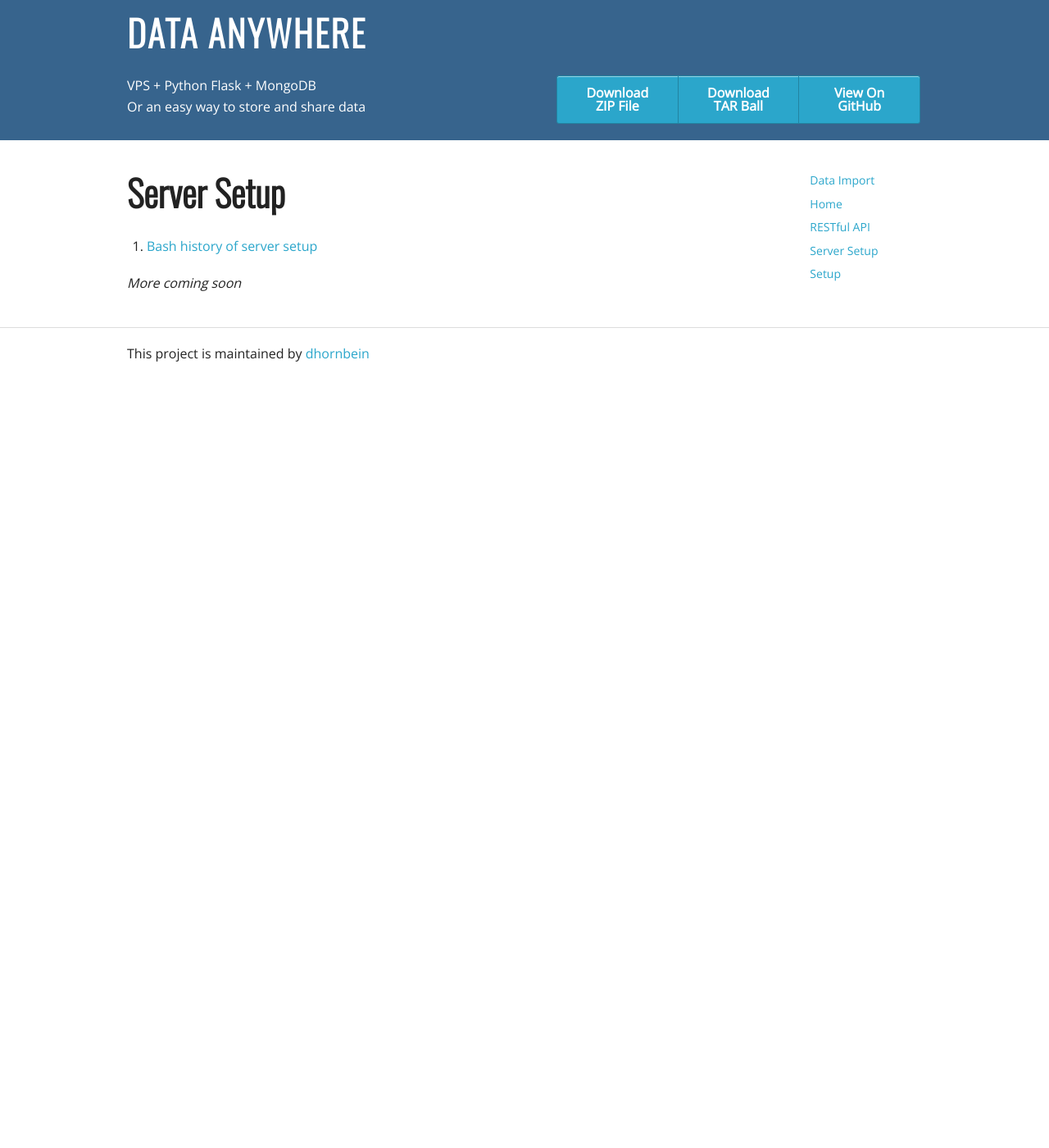
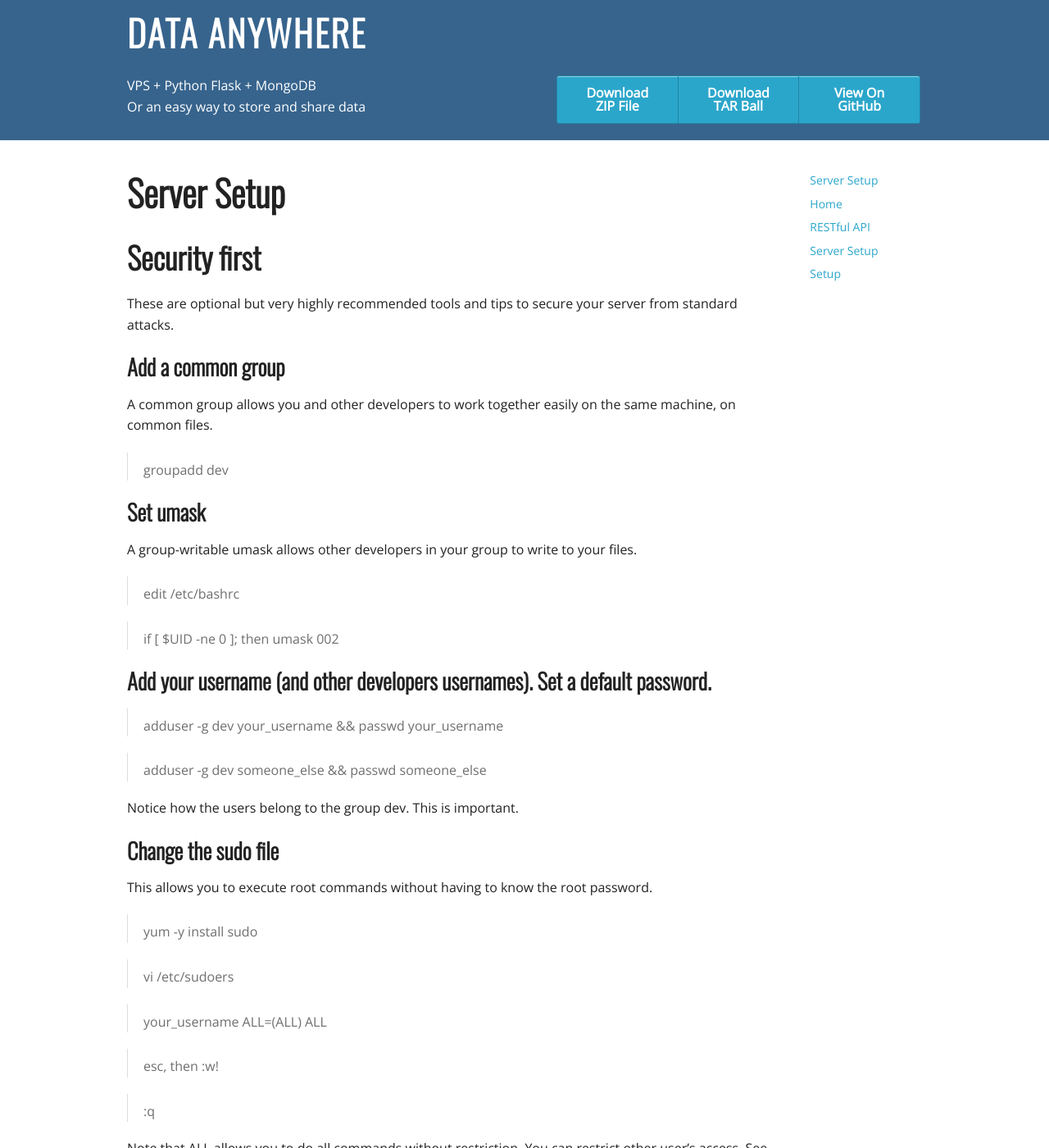
Before and after one commit to dhornbein/DataAnywhere, a Jekyll site: the page built from server_setup.md, in a window 1280 px wide and 1400 px high. Shown: the whole window at 82% size. Built offline with Jekyll 4.4.1, drawn with Linux system fonts in a browser that asks for light colours; some of the changed text lies outside the part shown.

Commit message:
some data, more to come

```diff
--- a/data_import.md
+++ b/data_import.md
@@ -1,8 +1,10 @@
 ---
 layout: home
-title: Data Import
+title: Server Setup
 ---
 
-# Data Import
+# Server Setup
 
 1. [Bash history of server setup](https://github.com/dhornbein/DataAnywhere/blob/master/occupysandy/system/latest_hist.txt)
+
+*More coming soon*
--- a/server_setup.md
+++ b/server_setup.md
@@ -5,6 +5,87 @@ title: Server Setup
 
 # Server Setup
 
+## Security first
+
+These are optional but very highly recommended tools and tips to secure your server from standard attacks.
+
+### Add a common group
+
+A common group allows you and other developers to work together easily on the same machine, on common files.
+
+> groupadd dev
+
+### Set umask
+
+A group-writable umask allows other developers in your group to write to your files.
+
+> edit /etc/bashrc
+
+> if [ $UID -ne 0 ]; then
+       umask 002
+
+### Add your username (and other developers usernames). Set a default password.
+
+> adduser -g dev your_username && passwd your_username
+
+> adduser -g dev someone_else && passwd someone_else
+
+Notice how the users belong to the group dev. This is important.
+
+### Change the sudo file
+
+This allows you to execute root commands without having to know the root password.
+
+> yum -y install sudo
+
+> vi /etc/sudoers
+
+> your_username	ALL=(ALL) 	ALL
+
+> esc, then :w!
+
+> :q
+
+Note that ALL allows you to do all commands without restriction. You can restrict other user's access. See the sudo command syntax for details.
+
+### denyhosts
+
+> yum -y install denyhosts (or apt-get install denyhosts for Ubuntu/Debian OS)
+
+> edit /etc/denyhosts.conf
+
+> set this variable/value: BLOCK_SERVICE = ALL
+
+> service denyhosts restart
+
+### fail2ban
+
+> yum -y install fail2ban (or apt-get install fail2ban for Ubuntu/Debian OS)
+
+> edit
+
+### htpasswd
+
+We\'re going to use this a bit later (in nginx), so install it at this time.
+
+> yum -y install httpd-tools (or apt-get install apache2-tools)
+
+## Application setup
+
+Create a directory under /usr/local. Call it DA, DataAnywhere, app, whatever you wish:
+
+> sudo mkdir /usr/local/DA
+
+> sudo chmod -R g+w /usr/local/DA
+
+> sudo chgrp dev /usr/local/DA
+
+Set an htpasswd user/password for each person/org which will have access:
+
+> cd /usr/local/DA
+
+> sudo htpasswd ./htpa
+
 1. [Bash history of server setup](https://github.com/dhornbein/DataAnywhere/blob/master/occupysandy/system/latest_hist.txt)
 
 *More coming soon*
```
